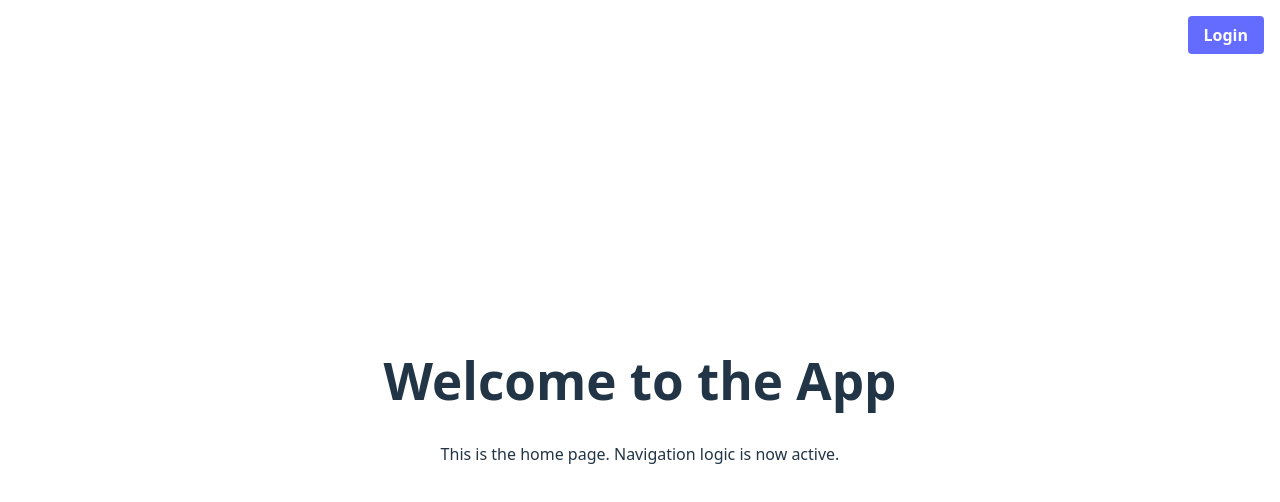
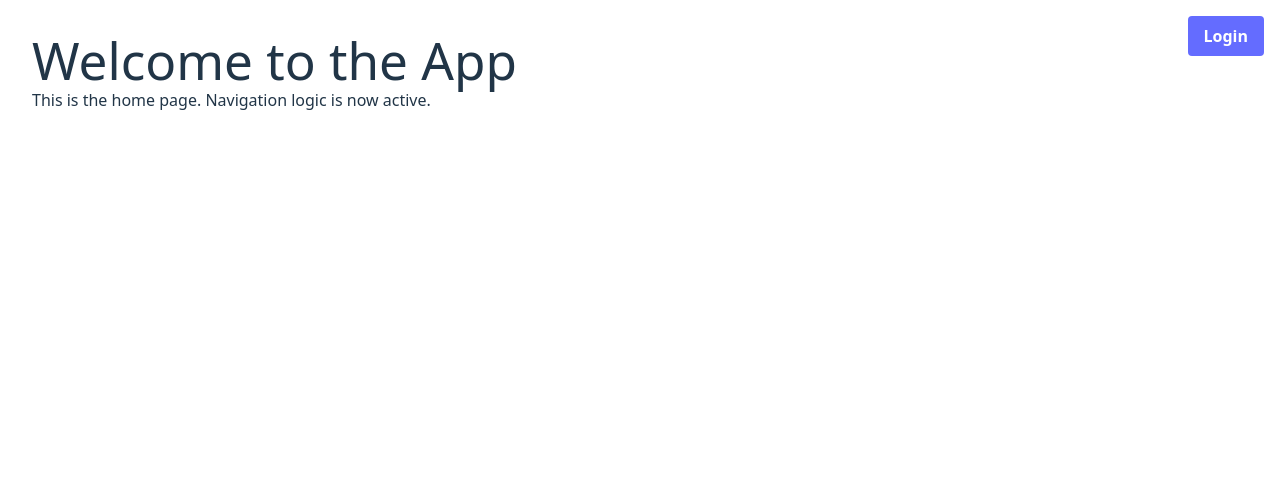
Before and after one commit to wrightjamie/FrontendBackend, a React (Vite) app in the folder client/: page / in a window 1280 px wide. Shown: the top 502 px of the page. Built offline with nearby package versions, Linux system fonts and the light colour scheme.

Commit message:
feat: implement modern css reset (B-013)

```diff
--- a/client/src/App.jsx
+++ b/client/src/App.jsx
@@ -10,7 +10,6 @@ import AdminData from './pages/admin/AdminData';
 import AdminSettings from './pages/admin/AdminSettings';
 import GenericAdminPage from './pages/admin/GenericAdminPage';
 import { Navigate } from 'react-router-dom';
-import './App.css';
 
 function App() {
   const [isLoggedIn, setIsLoggedIn] = useState(false);
--- a/client/src/index.css
+++ b/client/src/index.css
@@ -1,4 +1,5 @@
 @import './styles/variables.css';
+@import './styles/reset.css';
 
 :root {
   font-family: system-ui, Avenir, Helvetica, Arial, sans-serif;
@@ -7,7 +8,7 @@
 
   color-scheme: light dark;
   color: rgba(255, 255, 255, 0.87);
-  background-color: #242424;
+  background-color: var(--color-bg-primary);
 
   font-synthesis: none;
   text-rendering: optimizeLegibility;
@@ -15,11 +16,7 @@
   -moz-osx-font-smoothing: grayscale;
 }
 
-*,
-*::before,
-*::after {
-  box-sizing: border-box;
-}
+
 
 a {
   font-weight: 500;
@@ -32,11 +29,7 @@ a:hover {
 }
 
 body {
-  margin: 0;
-  display: flex;
-  place-items: center;
   min-width: 320px;
-  min-height: 100vh;
 }
 
 h1 {
--- /dev/null
+++ b/client/src/styles/reset.css
@@ -0,0 +1,61 @@
+/*
+*   Kevin Powell
+*   https://youtu.be/cCAtD_BAHNw
+*/
+
+*,
+*::before,
+*::after {
+    box-sizing: border-box;
+}
+
+* {
+    margin: 0;
+    padding: 0;
+    font: inherit;
+    /* Get rid of all font sizes and heights */
+}
+
+html {
+    color-scheme: dark light;
+    /* Default dark */
+    hanging-punctuation: first last;
+    /* Not supported in Chrome */
+}
+
+body {
+    min-height: 100vh;
+}
+
+/* Media responsive */
+img,
+picture,
+svg,
+video {
+    display: block;
+    max-width: 100%;
+}
+
+h1,
+h2,
+h3,
+h4,
+h5,
+h6 {
+    text-wrap: balance;
+}
+
+p {
+    max-width: 75ch;
+    text-wrap: pretty;
+    /* Prevents orphans on lines */
+}
+
+@media (prefers-reduced-motion: no-preference) {
+    :has(:target) {
+        scroll-behavior: smooth;
+        scroll-padding-top: 3rem;
+    }
+}
+
+@wrightjamie Comment
```
